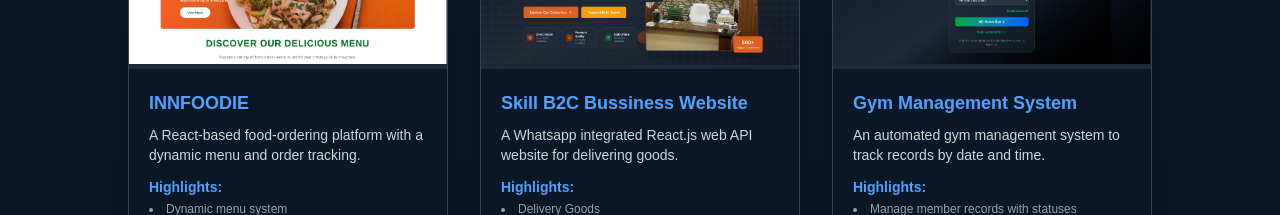
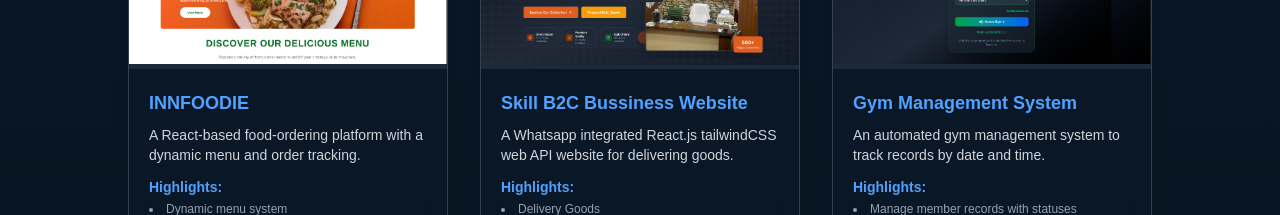
Before and after one commit to PriYanahsu/Nextjs-Portfolio-Priyanshu, a Next.js app: page / in a window 1280 px wide. Shown: the part 2780-2995 px from the top of the page. Built offline with nearby package versions, Linux system fonts and the light colour scheme.

Commit message:
checking

```diff
--- a/app/components/Projects.tsx
+++ b/app/components/Projects.tsx
@@ -33,7 +33,7 @@ const Projects = () => {
     {
       title: "Skill B2C Bussiness Website",
       description:
-        "A Whatsapp integrated React.js web API website for delivering goods.",
+        "A Whatsapp integrated React.js tailwindCSS web API website for delivering goods.",
       image: Silk,
       technologies: ["Reactjs", "Javascript"],
       achievements: ["Delivery Goods", "Customer optimized"],
```
